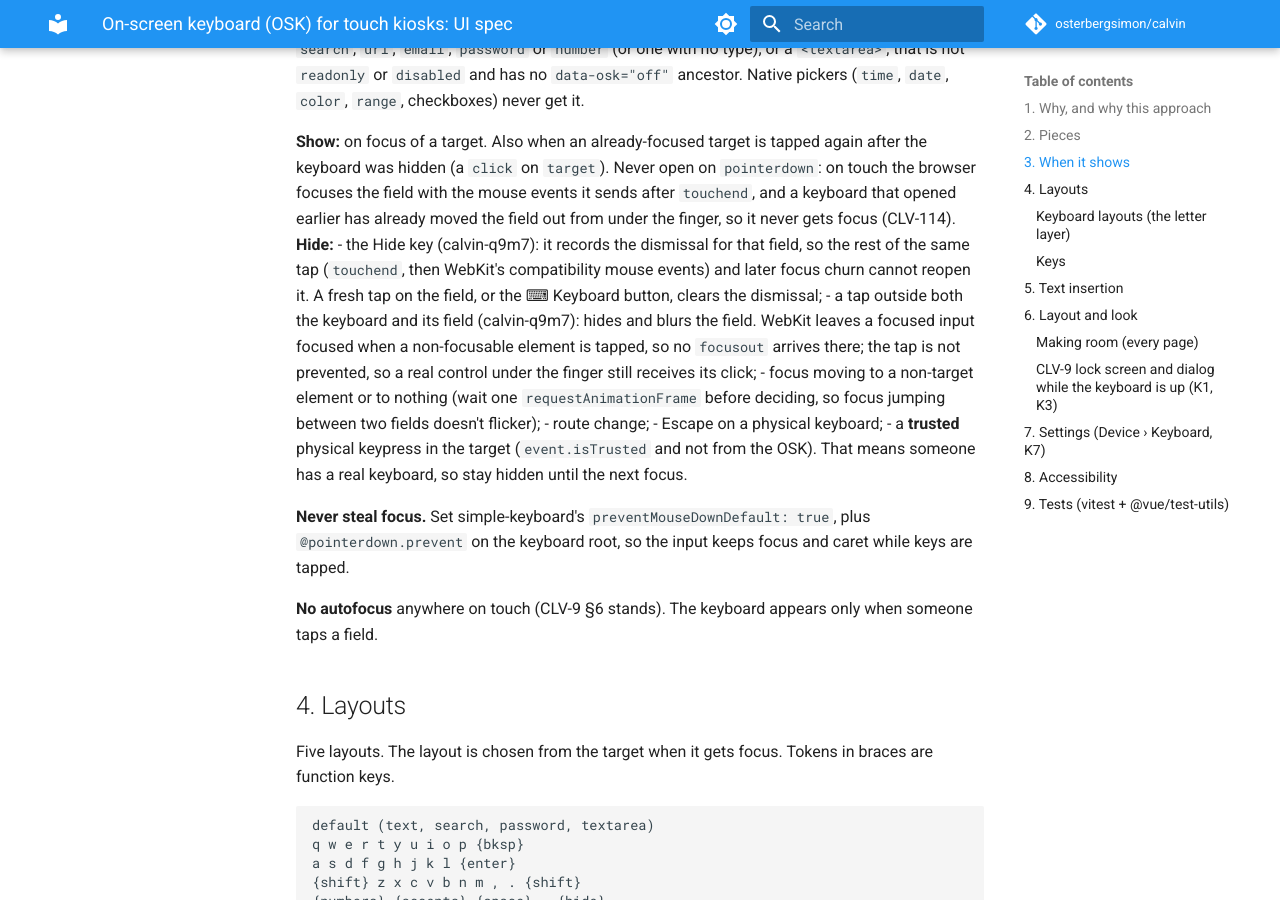
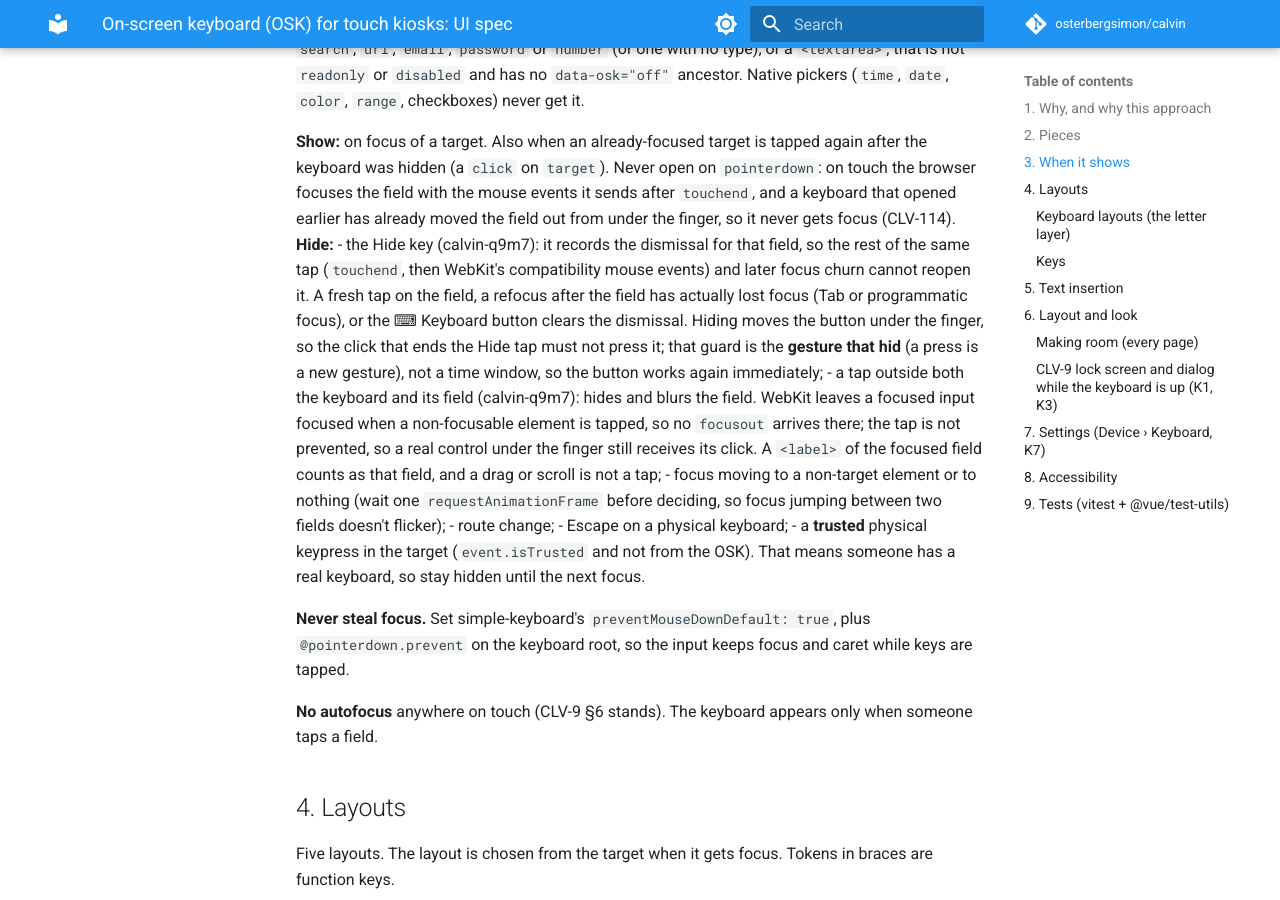
Before and after one commit to osterbergsimon/calvin, an MkDocs documentation site: the page built from docs/design/2026-10-29-on-screen-keyboard.md, in a window 1280 px wide and 900 px high, scrolled down 1504 px. Built offline with MkDocs 1.6.1 and Material for MkDocs 9.7.7, drawn with Linux system fonts in a browser that asks for light colours; comment, search, counter and statistics services are not loaded.

Commit message:
docs(osk): document the dismissal, label and gesture guards (calvin-cgjl)

```diff
--- a/docs/design/2026-10-29-on-screen-keyboard.md
+++ b/docs/design/2026-10-29-on-screen-keyboard.md
@@ -50,10 +50,14 @@ from under the finger, so it never gets focus (CLV-114).
 **Hide:**
 - the Hide key (calvin-q9m7): it records the dismissal for that field, so the rest of the same tap
   (`touchend`, then WebKit's compatibility mouse events) and later focus churn cannot reopen it. A fresh tap
-  on the field, or the ⌨ Keyboard button, clears the dismissal;
+  on the field, a refocus after the field has actually lost focus (Tab or programmatic focus), or the
+  ⌨ Keyboard button clears the dismissal. Hiding moves the button under the finger, so the click that ends
+  the Hide tap must not press it; that guard is the **gesture that hid** (a press is a new gesture), not a
+  time window, so the button works again immediately;
 - a tap outside both the keyboard and its field (calvin-q9m7): hides and blurs the field. WebKit leaves a
   focused input focused when a non-focusable element is tapped, so no `focusout` arrives there; the tap is
-  not prevented, so a real control under the finger still receives its click;
+  not prevented, so a real control under the finger still receives its click. A `<label>` of the focused
+  field counts as that field, and a drag or scroll is not a tap;
 - focus moving to a non-target element or to nothing (wait one `requestAnimationFrame` before deciding, so
   focus jumping between two fields doesn't flicker);
 - route change;
```
